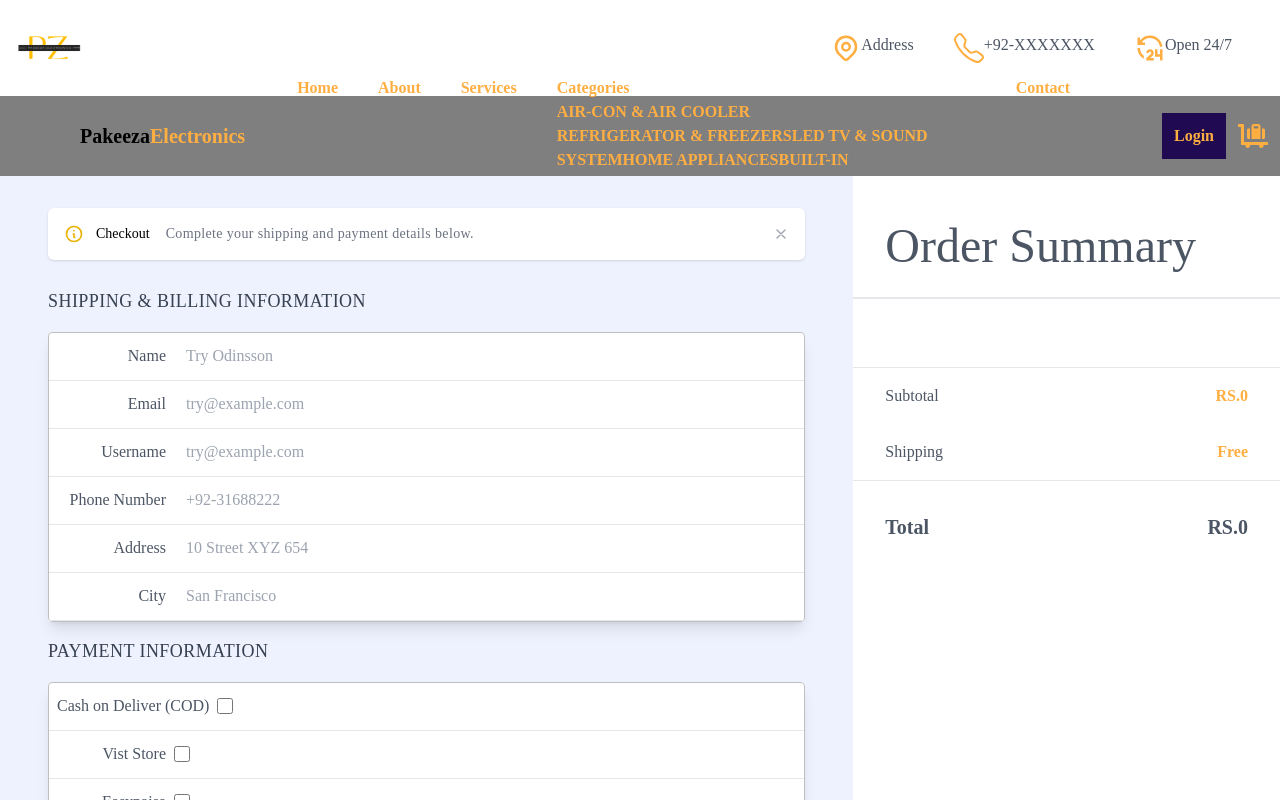
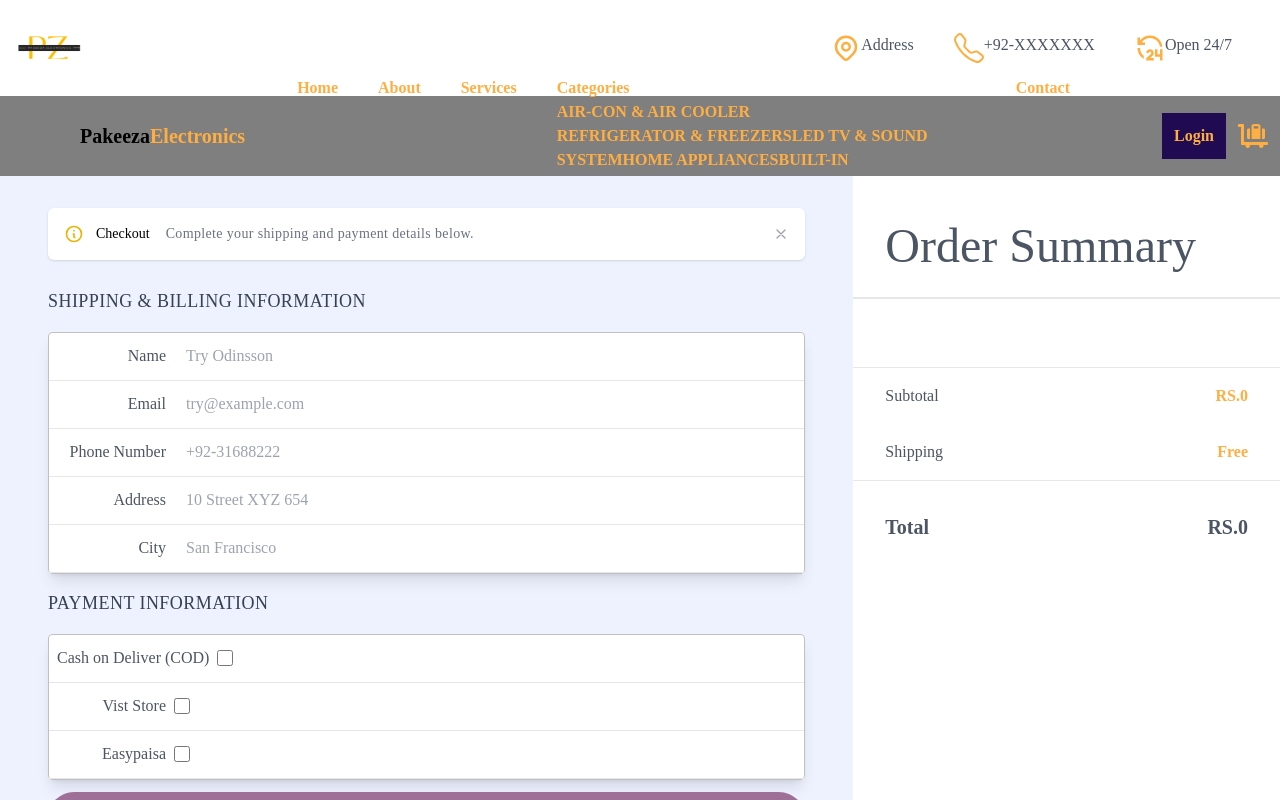
Before and after one commit to vampire32/Pakeeza-Frontend, a Next.js app: page /CheckoutPage in a window 1280 px wide. Shown: the top 800 px of the page. Built offline with nearby package versions, Linux system fonts and the light colour scheme.

Commit message:
pussing github

```diff
--- a/pages/CheckoutPage.js
+++ b/pages/CheckoutPage.js
@@ -12,6 +12,7 @@ const CheckoutPage = (props) => {
 	let ProductPrice;
 	let ProductImg;
 	let ProductModel;
+
 	let InvoiceNumber=(Math.random() *6)
 	let InvoiceDate=new Date();
 	const router = useRouter();
@@ -64,7 +65,7 @@ const [Alert, setAlert] = useState(false);
 							Total: props.SubTotal,
 							TotalPaid: props.SubTotal,
 							Email: UserData.Email,
-							users_permissions_users: UserData.users_permissions_users,
+							users_permissions_users: localStorage.getItem('userid') ,
 						},
 					}),
 					method: "POST",
@@ -214,20 +215,7 @@ const [Alert, setAlert] = useState(false);
 													required=""
 												/>
 											</label>
-											<label
-												htmlFor="Email"
-												class="flex border-b border-gray-200 h-12 py-3 items-center"
-											>
-												<span class="text-right px-2">Username</span>
-												<input
-													onChange={(e) => handleChange(e)}
-													name="users_permissions_users"
-													type="text"
-													class="focus:outline-none px-3"
-													placeholder="try@example.com"
-													required=""
-												/>
-											</label>
+
 											<label class="flex border-b border-gray-200 h-12 py-3 items-center">
 												<span class="text-right px-2">Phone Number</span>
 												<input
--- a/pages/Login.js
+++ b/pages/Login.js
@@ -57,11 +57,14 @@ const Login = () => {
 				alert(error);
 				console.log("An error occurred:", error.response);
 			});
+
 	};
 	const handleChange = (e) => {
 		const { name, value } = e.target;
 		setUserData({ ...UserData, [name]: value });
 	};
+
+
   return (
 		<div>
 			{Alert ? (
--- a/pages/UserProfile.js
+++ b/pages/UserProfile.js
@@ -76,6 +76,8 @@ const UserProfile = (props) => {
 					</Col>
 					<Col sm={9}>
 						{restaurants.map((item) => {
+							console.log(item.id)
+							localStorage.setItem("userid",item.id)
 
 							return (
 								<Tab.Content key={item.id}>
```
